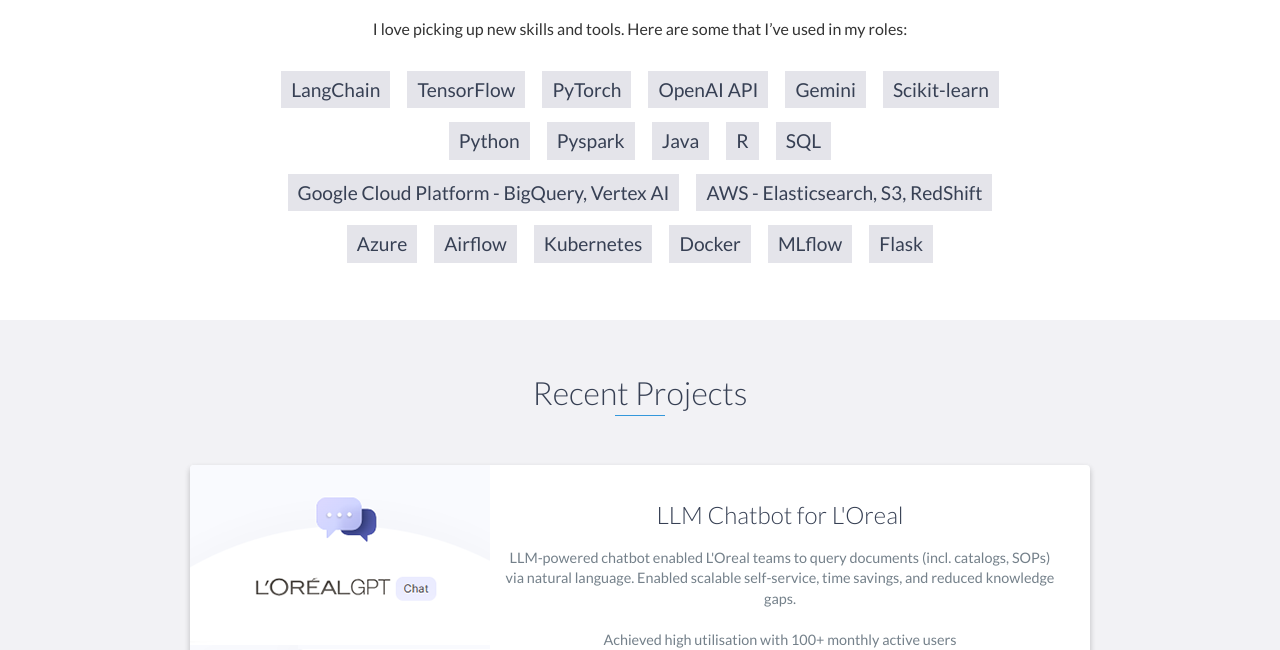
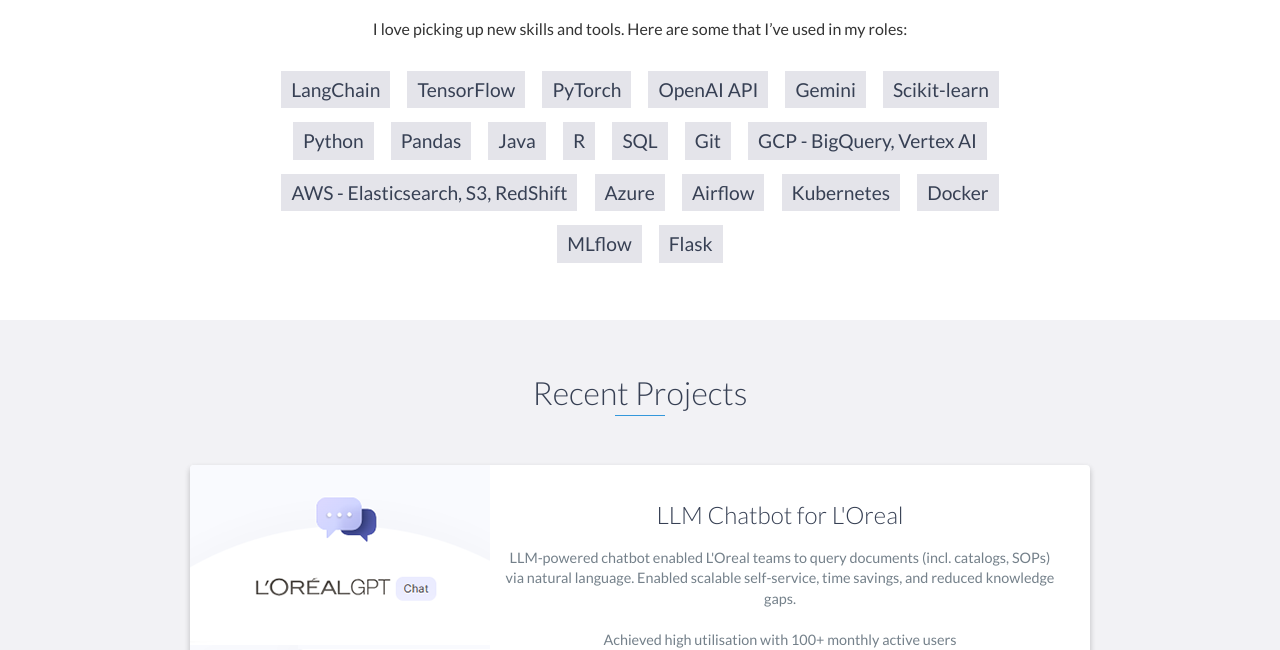
Before and after one commit to karinekode/portfolio, a website: page index.html in a window 1280 px wide. Shown: the part 1920-2570 px from the top of the page. Drawn offline with nearby package versions, Linux system fonts and the light colour scheme.

Commit message:
update projects

```diff
--- a/index.html
+++ b/index.html
@@ -190,12 +190,14 @@
             <li>Scikit-learn</li>
 
             <li>Python</li>
-            <li>Pyspark</li>
+            <li>Pandas</li>
+            <!-- <li>Pyspark</li> -->
             <li>Java</li>
             <li>R</li>
             <li>SQL</li>
+            <li>Git</li>
 
-            <li>Google Cloud Platform - BigQuery, Vertex AI</li>
+            <li>GCP - BigQuery, Vertex AI</li>
             <li>AWS - Elasticsearch, S3, RedShift</li>
             <li>Azure</li>
             <li>Airflow</li>
```
